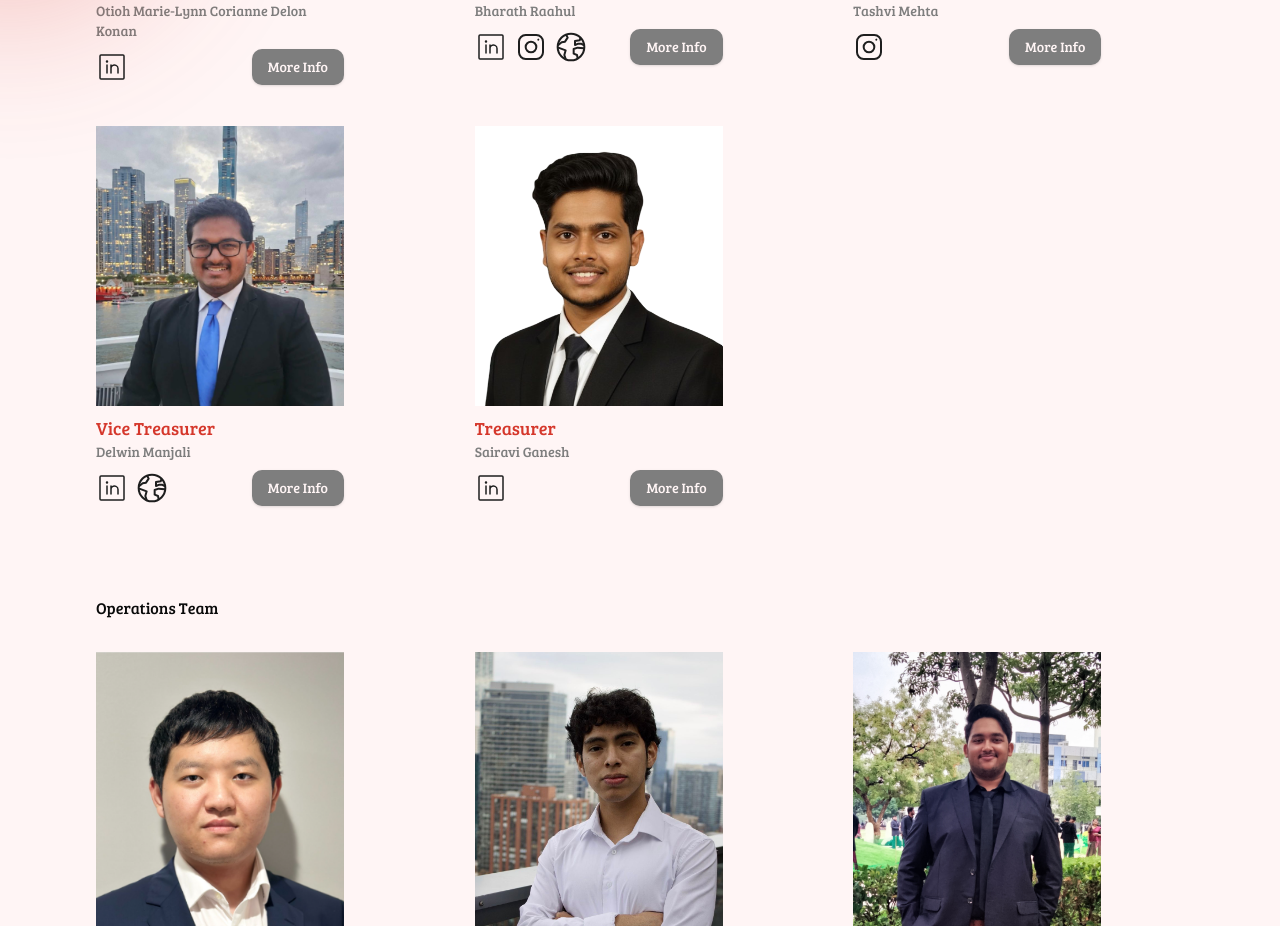
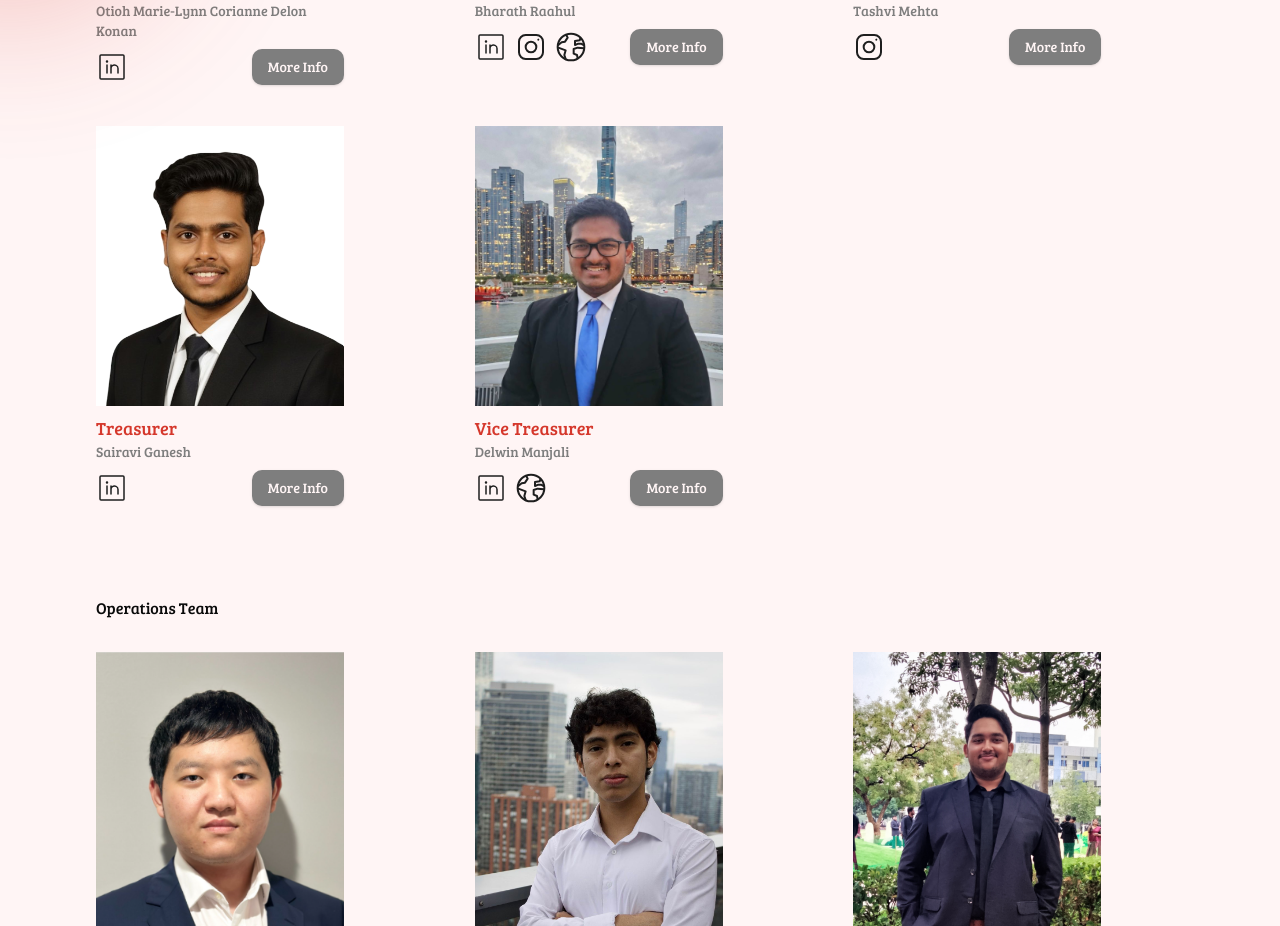
Before and after one commit to iitacm/iitacm1.github.io, a Next.js app: page /team in a window 1280 px wide. Shown: the part 909-1835 px from the top of the page. Built offline with nearby package versions, Linux system fonts and the light colour scheme.

Commit message:
Team Updated Again

```diff
--- a/components/team/board-members.tsx
+++ b/components/team/board-members.tsx
@@ -22,8 +22,8 @@ const BoardMembers = ()  => {
     const renderMembersByCategory = (category: string) => {
         return boardMembers
         .filter((member) => member.category === category)
-        .map((member, index) => (
-            <div key={`${member.name}-${member.position}-${index}`} className="mx-auto md:mx-0 min-h-80 w-3/4">
+        .map((member) => (
+            <div key={member.name} className="mx-auto md:mx-0 min-h-80 w-3/4">
                 <div className="md:h-3/4 w-full">
                     <Image src={member.picture} width={300} height={400} className="w-full h-full object-cover" alt="Team Member" />
                 </div>
--- a/data/board_members.json
+++ b/data/board_members.json
@@ -37,6 +37,19 @@
         "minor": "",
         "socials": {
             "instagram": "https://www.instagram.com/tashviii"
+        },
+        "category": "Leadership Team"
+    },
+    {
+        "name": "Sairavi Ganesh",
+        "position": "Treasurer",
+        "more_info": "So patient and kind!",
+        "picture": "/assets/acm_pictures/team/sai.png",
+        "year": "2027",
+        "major": "M.S. Computer Science",
+        "minor": "",
+        "socials": {
+            "linkedin": "https://www.linkedin.com/in/sairaviganesh/"
         },
         "category": "Leadership Team"
     },
@@ -111,19 +124,6 @@
         "category": "Technical Team"
     },
     {
-        "name": "Sairavi Ganesh",
-        "position": "Treasurer",
-        "more_info": "So patient and kind!",
-        "picture": "/assets/acm_pictures/team/sai.png",
-        "year": "2027",
-        "major": "M.S. Computer Science",
-        "minor": "",
-        "socials": {
-            "linkedin": "https://www.linkedin.com/in/sairaviganesh/"
-        },
-        "category": "Leadership Team"
-    },
-    {
         "name": "Numa Fatima",
         "position": "General Board Member",
         "more_info": "very cool",
```
